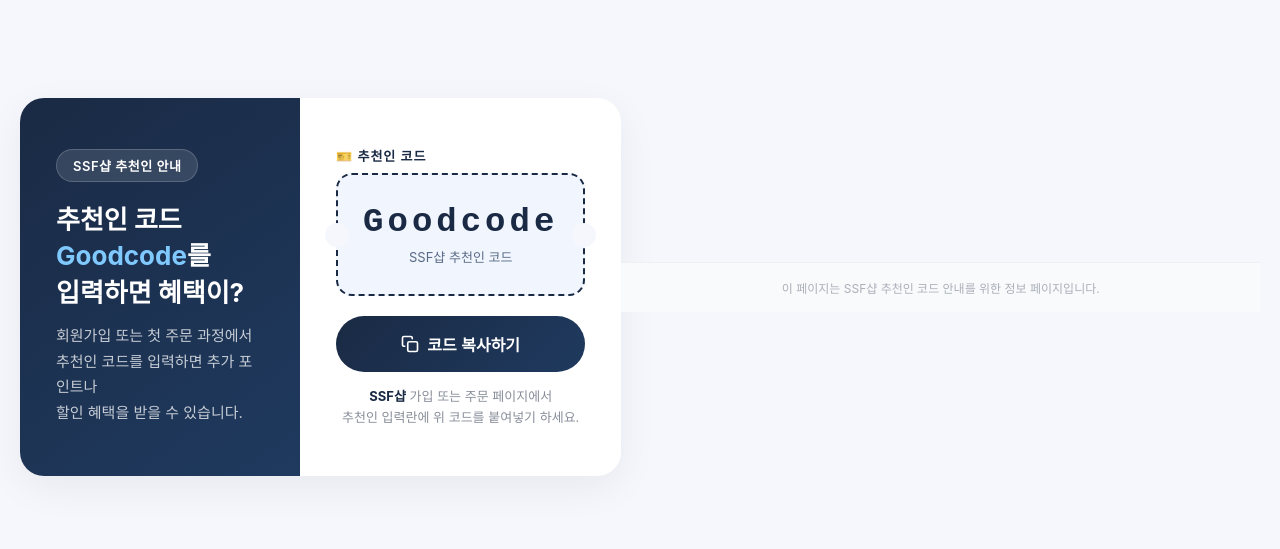
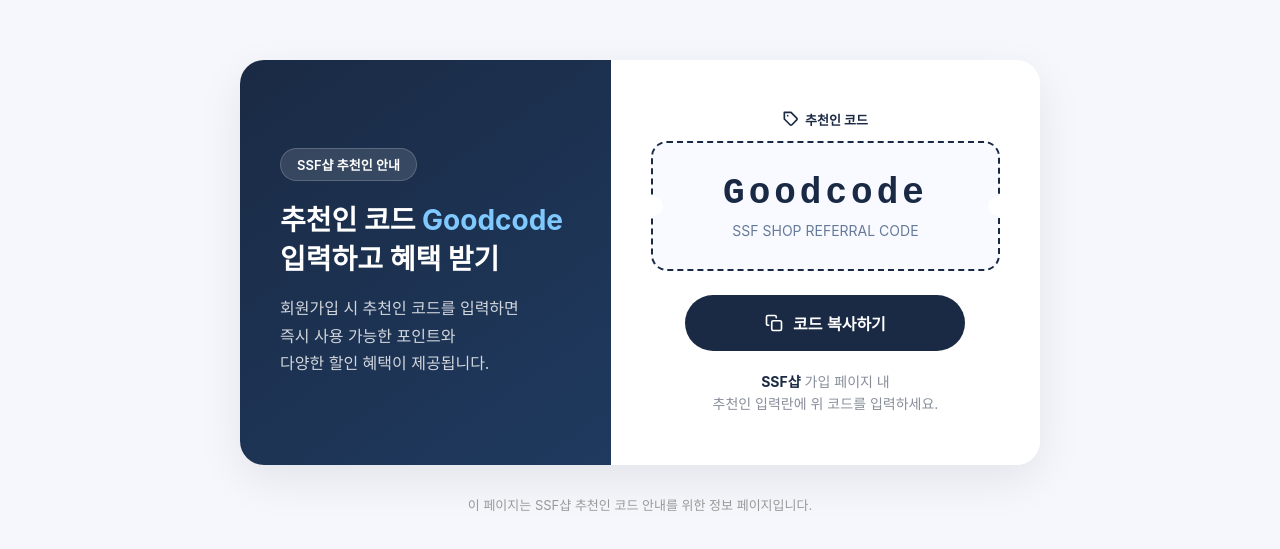
Before and after one commit to Mazeverse/ssf-refer-cf, a plain HTML site: page index.html in a window 1280 px wide. Shown: the part 113-662 px from the top of the page. Drawn offline with Linux system fonts and the light colour scheme.

Commit message:
Update index.html

```diff
--- a/index.html
+++ b/index.html
@@ -1,6 +1,7 @@
 <!DOCTYPE html>
 <html lang="ko">
 <head>
+  <meta name="naver-site-verification" content="da18d596ea109cfa2fe027e6ce69258a03c0d359" />
   <meta charset="utf-8" />
   <meta name="viewport" content="width=device-width, initial-scale=1" />
   <meta name="google-site-verification" content="BtBII3918J1J9BnNiNfjVaPn0QXfIj5xoi1G_8qtFk4" />
@@ -31,23 +32,24 @@
       min-height: 100vh;
       font-family: -apple-system, BlinkMacSystemFont, "Noto Sans KR", "Segoe UI", system-ui, sans-serif;
       display: flex;
+      flex-direction: column;
       align-items: center;
       justify-content: center;
       padding: 20px;
     }
     .wrap {
-      max-width: 780px;
+      max-width: 800px;
       width: 100%;
       background: #ffffff;
       border-radius: 24px;
-      box-shadow: 0 12px 40px rgba(0,0,0,0.06);
+      box-shadow: 0 15px 45px rgba(0,0,0,0.08);
       overflow: hidden;
       display: flex;
-      flex-direction: row;
+      flex-direction: row; /* PC에서는 가로 배열 */
     }
     .left {
       flex: 1;
-      padding: 48px 36px;
+      padding: 50px 40px;
       background: linear-gradient(145deg, #1a2a44 0%, #1f3a5f 100%);
       color: #fff;
       display: flex;
@@ -62,170 +64,166 @@
       padding: 6px 16px;
       font-size: 13px;
       font-weight: 600;
-      letter-spacing: 0.5px;
       margin-bottom: 20px;
       width: fit-content;
     }
     .left h1 {
-      font-size: 26px;
+      font-size: 28px;
       font-weight: 700;
       line-height: 1.4;
-      margin-bottom: 12px;
+      margin-bottom: 16px;
     }
-    .left h1 span {
-      color: #7fc9ff;
-    }
+    .left h1 span { color: #7fc9ff; }
     .left p {
-      color: rgba(255,255,255,0.75);
-      font-size: 15px;
+      color: rgba(255,255,255,0.8);
+      font-size: 16px;
       line-height: 1.7;
     }
     .right {
       flex: 1.2;
-      padding: 48px 36px;
+      padding: 50px 40px;
+      background: #fff;
       display: flex;
       flex-direction: column;
       justify-content: center;
+      align-items: center; /* 내부 요소 가운데 정렬 */
+      text-align: center;
     }
     .right .label {
       font-size: 13px;
-      font-weight: 600;
+      font-weight: 700;
       color: #1a2a44;
-      letter-spacing: 1px;
-      text-transform: uppercase;
-      margin-bottom: 8px;
+      margin-bottom: 12px;
+      display: flex;
+      align-items: center;
+      gap: 6px;
     }
     .voucher {
-      background: #f0f5fe;
+      width: 100%;
+      background: #f8faff;
       border: 2px dashed #1a2a44;
       border-radius: 16px;
-      padding: 28px 24px;
-      text-align: center;
-      margin-bottom: 20px;
+      padding: 30px 20px;
+      margin-bottom: 24px;
       position: relative;
     }
-    .voucher::before,
-    .voucher::after {
+    .voucher::before, .voucher::after {
       content: '';
       position: absolute;
-      width: 24px;
-      height: 24px;
-      background: #f5f7fc;
+      width: 20px;
+      height: 20px;
+      background: #fff; /* 카드 배경색과 동일하게 */
       border-radius: 50%;
       top: 50%;
       transform: translateY(-50%);
     }
-    .voucher::before { left: -13px; }
-    .voucher::after { right: -13px; }
+    .voucher::before { left: -11px; border-right: 1px solid transparent; }
+    .voucher::after { right: -11px; border-left: 1px solid transparent; }
+
     .voucher .code-display {
-      font-size: 34px;
+      font-size: 36px;
       font-weight: 800;
       letter-spacing: 4px;
       color: #1a2a44;
       font-family: "SF Mono", "Fira Code", monospace;
     }
     .voucher .sub {
-      font-size: 13px;
-      color: #5a6b85;
-      margin-top: 6px;
+      font-size: 14px;
+      color: #667a99;
+      margin-top: 8px;
     }
     .btn {
-      display: inline-flex;
-      align-items: center;
-      justify-content: center;
-      gap: 8px;
       width: 100%;
+      max-width: 280px;
       padding: 16px 0;
       border: none;
       border-radius: 40px;
-      background: linear-gradient(135deg, #1a2a44, #1f3a5f);
+      background: #1a2a44;
       color: #fff;
       font-size: 16px;
       font-weight: 700;
       cursor: pointer;
+      display: flex;
+      align-items: center;
+      justify-content: center;
+      gap: 10px;
       transition: all 0.2s ease;
     }
     .btn:hover {
-      background: linear-gradient(135deg, #1f3a5f, #2a4a74);
-      transform: translateY(-1px);
-      box-shadow: 0 6px 20px rgba(26,42,68,0.25);
+      background: #2a4a74;
+      transform: translateY(-2px);
+      box-shadow: 0 8px 20px rgba(26,42,68,0.2);
     }
-    .btn:active { transform: translateY(0); }
     .helper {
-      font-size: 13px;
+      font-size: 14px;
       color: #888e9a;
-      text-align: center;
-      margin-top: 14px;
+      margin-top: 20px;
       line-height: 1.6;
     }
     .helper strong { color: #1a2a44; }
     .foot {
+      margin-top: 30px;
+      font-size: 13px;
+      color: #999;
       text-align: center;
-      padding: 16px 36px;
-      background: #f9fafc;
-      font-size: 12px;
-      color: #aaafb9;
-      border-top: 1px solid #eef0f4;
-      width: 100%;
     }
     .toast {
       position: fixed;
-      bottom: 28px;
+      bottom: 30px;
       left: 50%;
       transform: translateX(-50%) translateY(20px);
       background: #1a2a44;
       color: #fff;
-      padding: 12px 24px;
-      border-radius: 40px;
+      padding: 12px 28px;
+      border-radius: 50px;
       font-size: 14px;
-      font-weight: 600;
       opacity: 0;
-      transition: all 0.25s ease;
-      pointer-events: none;
-      box-shadow: 0 8px 24px rgba(0,0,0,0.15);
+      transition: all 0.3s ease;
+      z-index: 9999;
     }
     .toast.show {
       opacity: 1;
       transform: translateX(-50%) translateY(0);
     }
-    @media (max-width: 620px) {
+    @media (max-width: 720px) {
       .wrap { flex-direction: column; }
-      .left { padding: 36px 28px; }
-      .left h1 { font-size: 22px; }
-      .right { padding: 36px 28px; }
-      .voucher .code-display { font-size: 28px; }
+      .left { padding: 40px 30px; text-align: center; align-items: center; }
+      .right { padding: 40px 30px; }
     }
   </style>
 </head>
 <body>
-  <div class="wrap">
-    <div class="left">
+  <main class="wrap">
+    <section class="left">
       <div class="tag">SSF샵 추천인 안내</div>
-      <h1>추천인 코드 <span>Goodcode</span>를<br>입력하면 혜택이?</h1>
-      <p>회원가입 또는 첫 주문 과정에서<br>추천인 코드를 입력하면 추가 포인트나<br>할인 혜택을 받을 수 있습니다.</p>
-    </div>
-    <div class="right">
-      <div class="label">🎫 추천인 코드</div>
+      <h1>추천인 코드 <span>Goodcode</span><br>입력하고 혜택 받기</h1>
+      <p>회원가입 시 추천인 코드를 입력하면<br>즉시 사용 가능한 포인트와<br>다양한 할인 혜택이 제공됩니다.</p>
+    </section>
+    <section class="right">
+      <div class="label">
+        <svg width="16" height="16" viewBox="0 0 24 24" fill="none" stroke="currentColor" stroke-width="2.5" stroke-linecap="round" stroke-linejoin="round"><path d="M20.59 13.41l-7.17 7.17a2 2 0 0 1-2.83 0L2 12V2h10l8.59 8.59a2 2 0 0 1 0 2.82z"></path><line x1="7" y1="7" x2="7.01" y2="7"></line></svg>
+        추천인 코드
+      </div>
       <div class="voucher">
         <div class="code-display" id="refCode">Goodcode</div>
-        <div class="sub">SSF샵 추천인 코드</div>
+        <div class="sub">SSF SHOP REFERRAL CODE</div>
       </div>
       <button class="btn" id="copyBtn">
         <svg width="18" height="18" viewBox="0 0 24 24" fill="none" stroke="currentColor" stroke-width="2.2" stroke-linecap="round" stroke-linejoin="round"><rect x="9" y="9" width="13" height="13" rx="2"/><path d="M5 15H4a2 2 0 0 1-2-2V4a2 2 0 0 1 2-2h9a2 2 0 0 1 2 2v1"/></svg>
         코드 복사하기
       </button>
       <p class="helper">
-        <strong>SSF샵</strong> 가입 또는 주문 페이지에서<br>
-        추천인 입력란에 위 코드를 붙여넣기 하세요.
+        <strong>SSF샵</strong> 가입 페이지 내<br>
+        추천인 입력란에 위 코드를 입력하세요.
       </p>
-    </div>
-  </div>
+    </section>
+  </main>
 
-  <div class="foot">
+  <footer class="foot">
     이 페이지는 SSF샵 추천인 코드 안내를 위한 정보 페이지입니다.
-  </div>
+  </footer>
 
-  <div id="toast" class="toast">✅ 코드가 복사되었습니다</div>
+  <div id="toast" class="toast">✅ 코드가 복사되었습니다!</div>
 
   <script>
     (function() {
```
